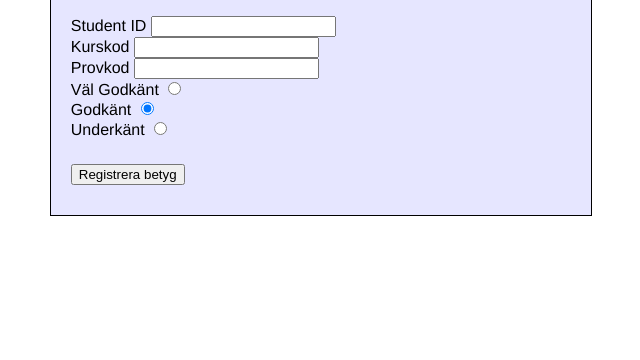
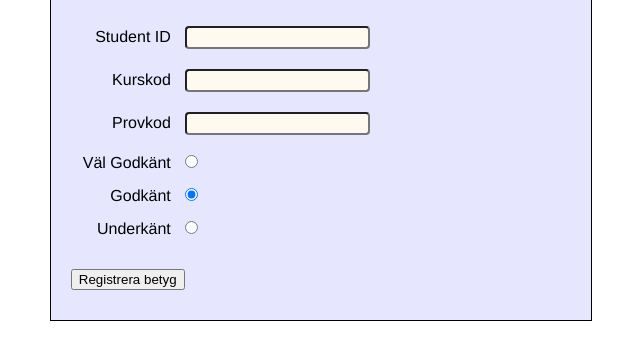
Before and after one commit to OskarHulter/ltuRegisterGradeAssignment, a plain HTML site: page View/index.html in a window 1280 px wide. Shown: the part 174-534 px from the top of the page, without its empty margins (211-851 px from the left). Drawn offline with Linux system fonts and the light colour scheme; a web font is replaced by a local one.

Commit message:
bytte lite CSS för att göra det lite rakare

```diff
--- a/View/css/style.css
+++ b/View/css/style.css
@@ -8,12 +8,17 @@ h1 {
     font-size: 28px;
 }
 
-/* Textfält */
-.floral {
+.inputField{
     background-color: floralwhite;
     border-radius: 4px;
     margin: 10px;
     padding: 2px;
+}
+
+label {
+    display: inline-block;
+    width: 100px;
+    text-align: right;
 }
 
 /* Container */
```
